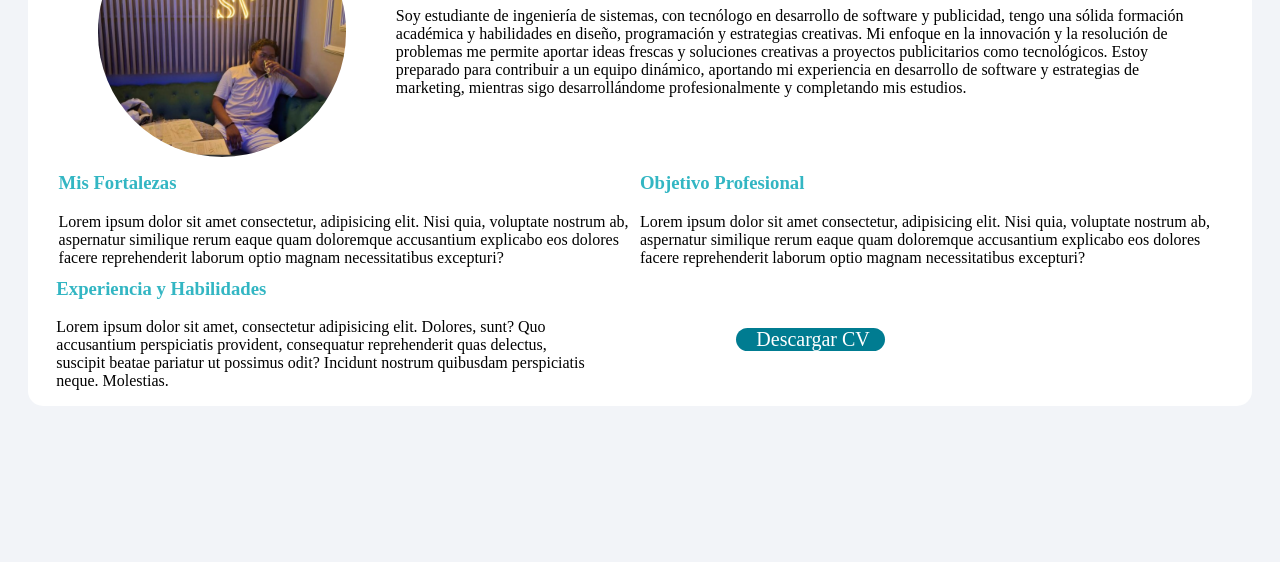
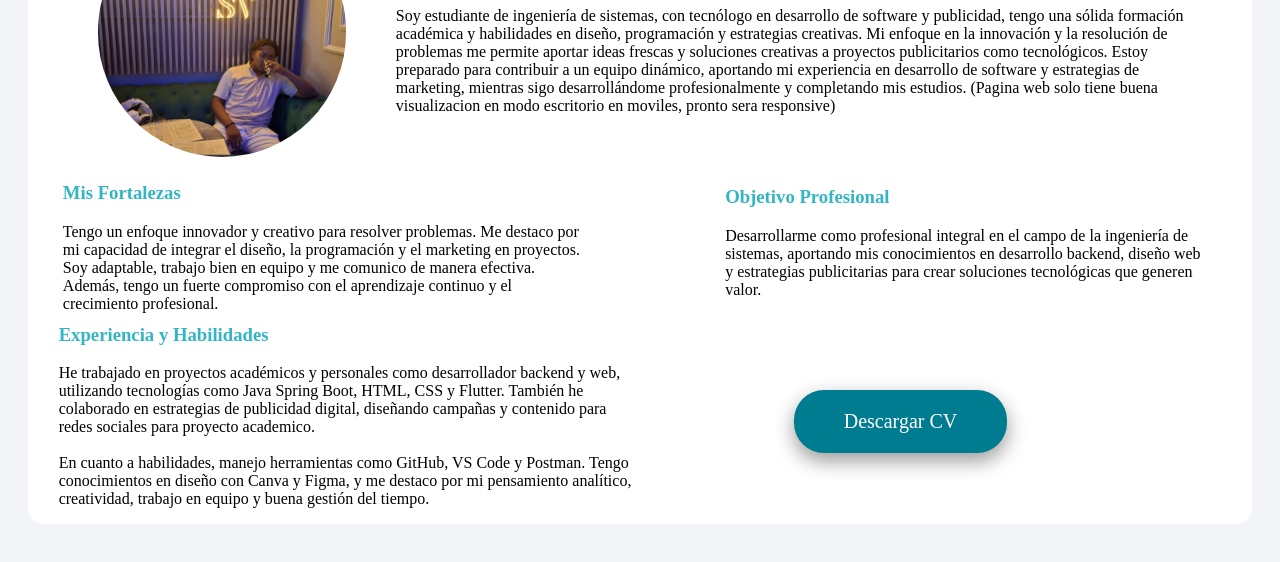
Before and after one commit to HKevinGuerrero/PaginaKevin, a plain HTML site: page index.html in a window 1280 px wide. Shown: the part 234-796 px from the top of the page. Drawn offline with Linux system fonts and the light colour scheme.

Commit message:
Version 1.5

```diff
--- a/index.html
+++ b/index.html
@@ -26,7 +26,7 @@
             <h2>Sobre mi...</h2>
             <h3 class="profesion">Programador Backend y Web</h3>
             <p class="mi_descripcion">
-                Soy estudiante de ingeniería de sistemas, con tecnólogo en desarrollo de software y publicidad, tengo una sólida formación académica y habilidades en diseño, programación y estrategias creativas. Mi enfoque en la innovación y la resolución de problemas me permite aportar ideas frescas y soluciones creativas a proyectos publicitarios como tecnológicos. Estoy preparado para contribuir a un equipo dinámico, aportando mi experiencia en desarrollo de software y estrategias de marketing, mientras sigo desarrollándome profesionalmente y completando mis estudios.
+                Soy estudiante de ingeniería de sistemas, con tecnólogo en desarrollo de software y publicidad, tengo una sólida formación académica y habilidades en diseño, programación y estrategias creativas. Mi enfoque en la innovación y la resolución de problemas me permite aportar ideas frescas y soluciones creativas a proyectos publicitarios como tecnológicos. Estoy preparado para contribuir a un equipo dinámico, aportando mi experiencia en desarrollo de software y estrategias de marketing, mientras sigo desarrollándome profesionalmente y completando mis estudios. (Pagina web solo tiene buena visualizacion en modo escritorio en moviles, pronto sera responsive)
             </p>
         </div>
     </div>
@@ -35,33 +35,27 @@
         <div>
             <h3 class="titulofortalezas">Mis Fortalezas</h3>
             <p class="Ademasfortaleza">
-                Lorem ipsum dolor sit amet consectetur, adipisicing elit. Nisi quia,
-                voluptate nostrum ab, aspernatur similique rerum eaque quam doloremque
-                accusantium explicabo eos dolores facere reprehenderit laborum optio
-                magnam necessitatibus excepturi?
+                Tengo un enfoque innovador y creativo para resolver problemas. Me destaco por mi capacidad de integrar el diseño, la programación y el marketing en proyectos. Soy adaptable, trabajo bien en equipo y me comunico de manera efectiva. Además, tengo un fuerte compromiso con el aprendizaje continuo y el crecimiento profesional.
             </p>
         </div>
         <!-- objetivo profesional -->
-        <div>
+        <div class="ObjetivoPro">
             <h3 class="tituloobjetivo">Objetivo Profesional</h3>
             <p class="Ademasobjetivo">
-                Lorem ipsum dolor sit amet consectetur, adipisicing elit. Nisi quia,
-                voluptate nostrum ab, aspernatur similique rerum eaque quam doloremque
-                accusantium explicabo eos dolores facere reprehenderit laborum optio
-                magnam necessitatibus excepturi?
+                Desarrollarme como profesional integral en el campo de la ingeniería de sistemas, aportando mis conocimientos en desarrollo backend, diseño web y estrategias publicitarias para crear soluciones tecnológicas que generen valor.
             </p>
         </div>
         <!-- descargar CV -->
     </div>
 
-    <div class="boton">
+    <div class="exp_y_boton">
         <div>
             <h3 class="tituloexperiencia">Experiencia y Habilidades</h3>
             <p class="Ademasexperiencia">
-                Lorem ipsum dolor sit amet, consectetur adipisicing elit. Dolores, sunt? Quo accusantium perspiciatis
-                provident, consequatur reprehenderit quas delectus, suscipit beatae pariatur ut possimus odit? Incidunt
-                nostrum quibusdam perspiciatis neque. Molestias.
-            </p>
+            He trabajado en proyectos académicos y personales como desarrollador backend y web, utilizando tecnologías como Java Spring Boot, HTML, CSS y Flutter. También he colaborado en estrategias de publicidad digital, diseñando campañas y contenido para redes sociales para proyecto academico.<br><br>
+
+            En cuanto a habilidades, manejo herramientas como GitHub, VS Code y Postman. Tengo conocimientos en diseño con Canva y Figma, y me destaco por mi pensamiento analítico, creatividad, trabajo en equipo y buena gestión del tiempo.
+        </p>
         </div>
         <div class="descargarcv">
             <a href="Hoja_de_vida.pdf" class="boton-cv" download>Descargar CV</a>
--- a/styles.css
+++ b/styles.css
@@ -94,7 +94,7 @@ h2{
 }
 
 .titulofortalezas{
-    margin-top: 25px;
+    margin-top: 35px;
     color: #33B6C3;
     margin-right: 20px;
     margin-left: 5%;
@@ -103,6 +103,14 @@ h2{
 
 .Ademasfortaleza{
     margin-left: 5%;
+    margin-right: 20%;
+
+
+}
+
+.ObjetivoPro{
+    margin-right: 50px;
+    align-items: center;
 
 }
 
@@ -113,16 +121,8 @@ h2{
 }
 
 .Ademasobjetivo{
-    margin-right: 5%;
-}
 
-.boton{
-    background-color: #FFFFFF;
-    border-radius: 15px;
-    margin: -40px 10px 10px 20px;
-    margin-right: 20px;
-    display: flex;
-    align-items: center;
+
 }
 
 .tituloexperiencia{
@@ -136,16 +136,33 @@ h2{
     margin-right: 20%;
 }
 
+.exp_y_boton{
+    background-color: #FFFFFF;
+    border-radius: 15px;
+    margin: -40px 10px 10px 20px;
+    margin-right: 20px;
+    display: flex;
+    align-items: center;
+}
+
 .descargarcv{
     margin-top: 20px;
-    margin-right: 30%;
+    margin-right: 20%;
+    padding: 20px 50px 20px 30px;
     text-align: center;
     background-color: #007C91;
     border-radius: 30px;
-    padding-right: 15px;
     white-space: nowrap;
+    box-shadow: 0 8px 20px rgba(0, 0, 0, 0.4);
 }
 
-.boton-cv{
+.descargarcv:hover {
+    background-color: #22c1d6; /* Color más oscuro al pasar el mouse */
+    transition: all 0.4s ease;
+}
+
+
+.boton-cv {
     color: #FFFFFF;
+
 }
```
